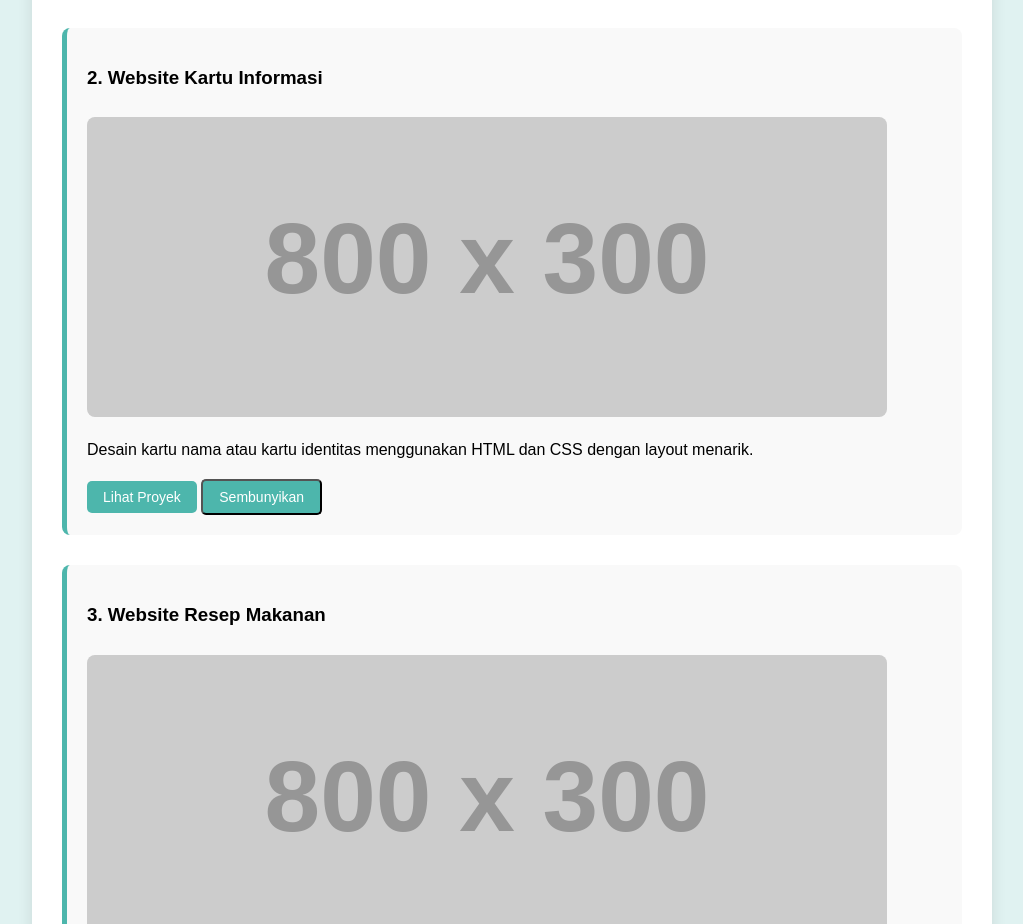
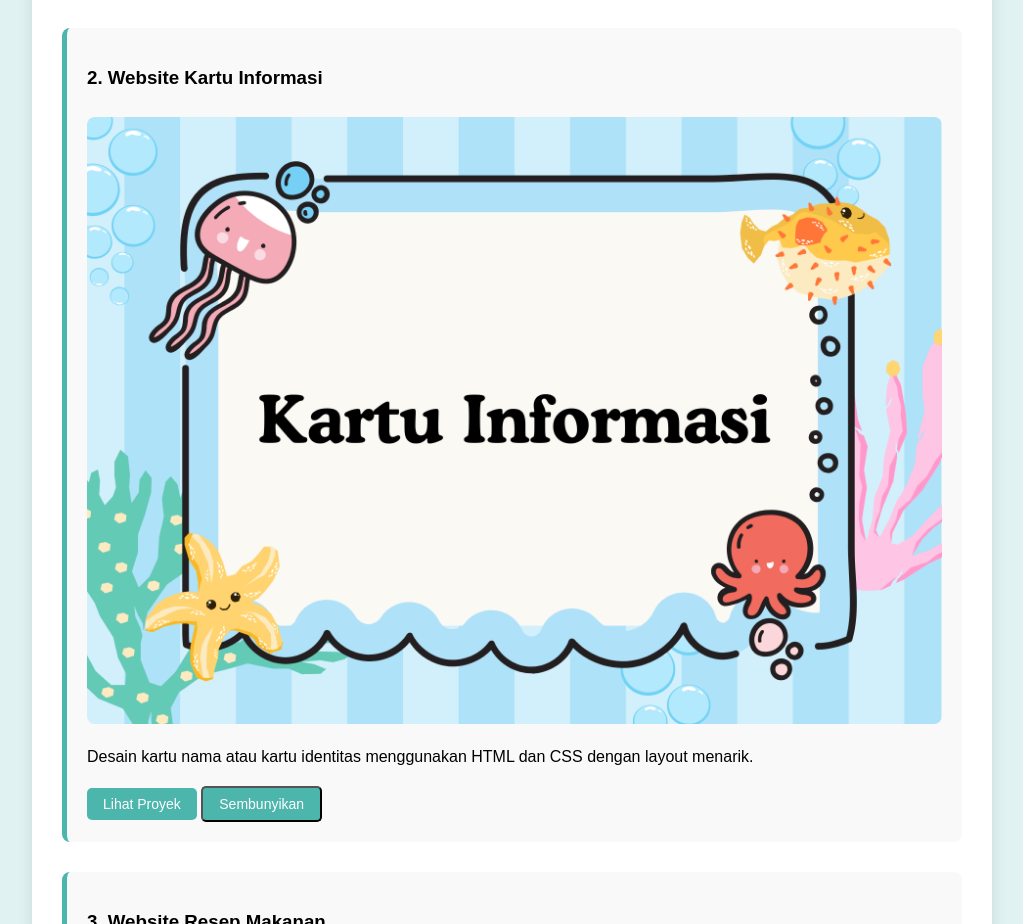
Before and after one commit to FelixAntonio124/project-felix, a plain HTML site: page index.html in a window 1280 px wide. Shown: the part 1421-2345 px from the top of the page, without its empty margins (128-1151 px from the left). Drawn offline with Linux system fonts and the light colour scheme; placeholder pictures from the web are drawn by us.

Commit message:
Update index.html

```diff
--- a/index.html
+++ b/index.html
@@ -99,9 +99,9 @@
         },
         {
           title: "2. Website Kartu Informasi",
-          img: "https://via.placeholder.com/800x300?text=Kartu+Informasi",
+          img: "Kartu.png",
           desc: "Desain kartu nama atau kartu identitas menggunakan HTML dan CSS dengan layout menarik.",
-          link: "#"
+          link: "kartu-informasi.html"
         },
         {
           title: "3. Website Resep Makanan",
```
